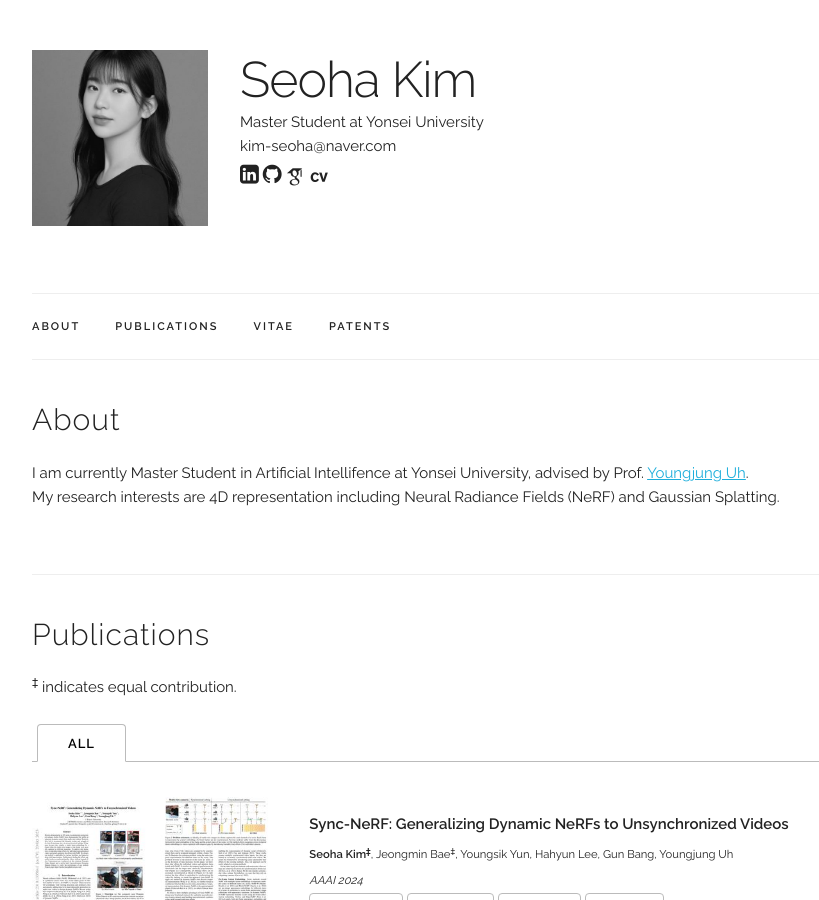
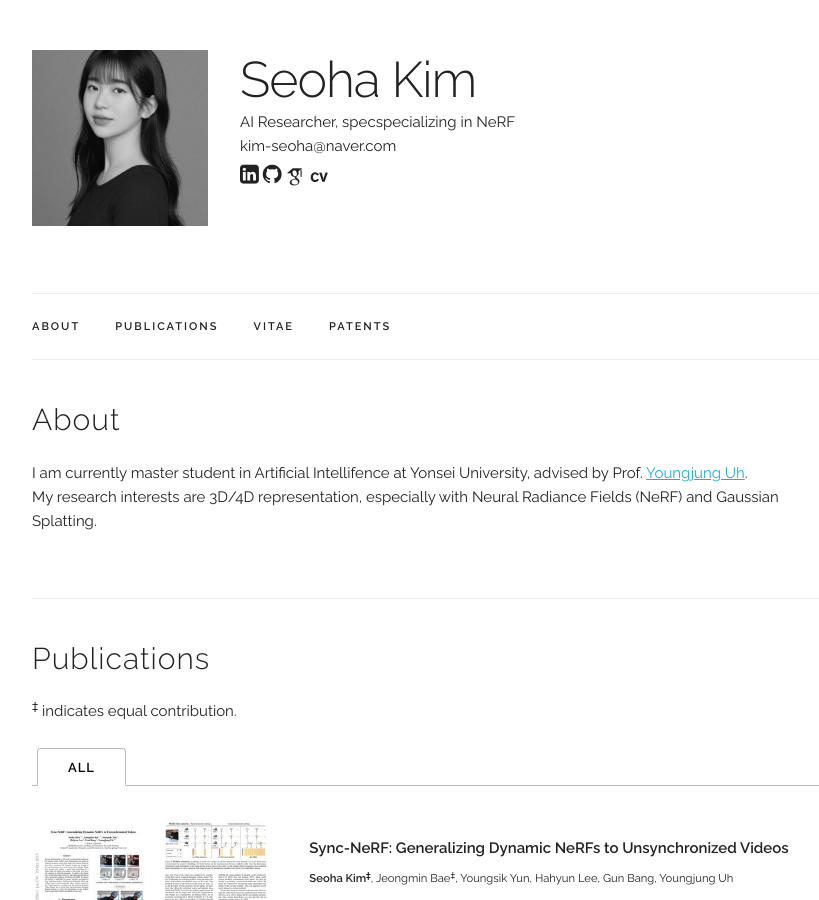
Before and after one commit to seoha-kim/seoha-kim.github.io, a Jekyll site: the page built from index.html, in a window 1280 px wide and 900 px high. Shown: the whole window, without its empty margins (208-1027 px from the left). Built offline with Jekyll 4.4.1, drawn with Linux system fonts in a browser that asks for light colours; some web fonts are replaced.

Commit message:
modify cv

```diff
--- a/_data/main_info.yaml
+++ b/_data/main_info.yaml
@@ -1,5 +1,5 @@
 name: "Seoha Kim"
-title: "Master Student at Yonsei University"
+title: "AI Researcher, specspecializing in NeRF"
 email: "kim-seoha@naver.com"
 profile_pic: "/assets/profile-pics/seoha.jpg"
 linkedin: "https://www.linkedin.com/in/kseoha7"
--- a/index.html
+++ b/index.html
@@ -6,8 +6,8 @@ title: Home
 <div class="docs-section" id="bio">
   <h4>About</h4>
   <p>
-  I am currently Master Student in Artificial Intellifence at Yonsei University, advised by Prof. <a href="https://vilab.yonsei.ac.kr/member/professor" target="_blank">Youngjung Uh</a>. <br>
-  My research interests are 4D representation including Neural Radiance Fields (NeRF) and Gaussian Splatting.
+  I am currently master student in Artificial Intellifence at Yonsei University, advised by Prof. <a href="https://vilab.yonsei.ac.kr/member/professor" target="_blank">Youngjung Uh</a>. <br>
+  My research interests are 3D/4D representation, especially with Neural Radiance Fields (NeRF) and Gaussian Splatting.
   </p>
 </div>
 
```
